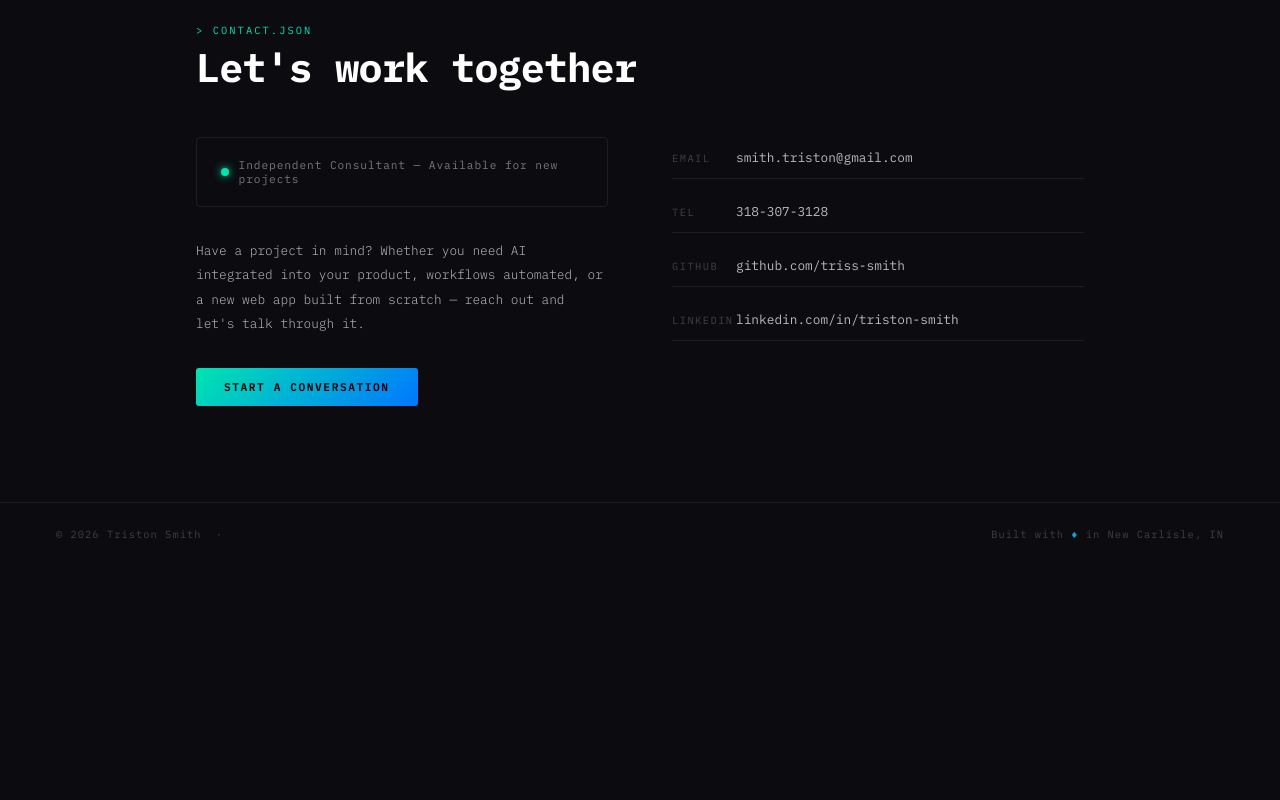
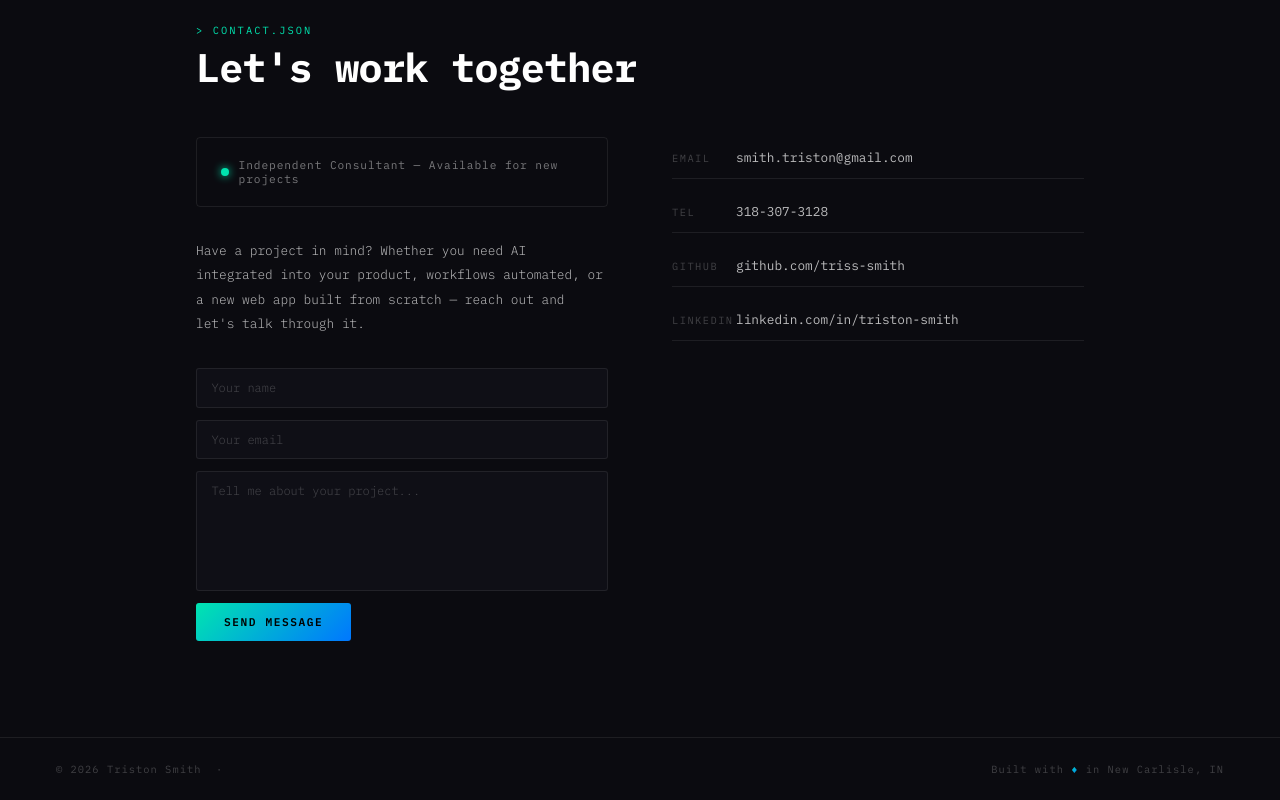
Before and after one commit to triss-smith/triss-smith, a plain HTML site: page index.html in a window 1280 px wide. Shown: the part 2307-3107 px from the top of the page. Before the commit the page ends 2872 px from the top, so only its background shows below. Drawn offline with Linux system fonts and the light colour scheme.

Commit message:
Add Formspree contact form to replace non-functional button

```diff
--- a/index.html
+++ b/index.html
@@ -442,6 +442,48 @@
       50% { opacity: 0.4; }
     }
 
+    /* ── Contact form ────────────────────────────────────────── */
+    .contact-form {
+      display: flex;
+      flex-direction: column;
+      gap: 0.75rem;
+      margin-top: 1.5rem;
+    }
+
+    .contact-form input,
+    .contact-form textarea {
+      font-family: var(--font);
+      font-size: 0.75rem;
+      font-weight: 300;
+      color: var(--white);
+      background: var(--bg2);
+      border: 1px solid var(--dim4);
+      border-radius: 3px;
+      padding: 0.7rem 0.9rem;
+      width: 100%;
+      transition: border-color 0.2s;
+      resize: none;
+      outline: none;
+    }
+
+    .contact-form input::placeholder,
+    .contact-form textarea::placeholder {
+      color: var(--dim3);
+    }
+
+    .contact-form input:focus,
+    .contact-form textarea:focus {
+      border-color: rgba(0,229,176,0.4);
+    }
+
+    .contact-form textarea {
+      height: 120px;
+    }
+
+    .contact-form .btn {
+      align-self: flex-start;
+    }
+
     /* ── Footer ───────────────────────────────────────────────── */
     footer {
       position: relative;
@@ -644,7 +686,16 @@
             your product, workflows automated, or a new web app built
             from scratch — reach out and let's talk through it.
           </p>
-          <a href="#contact" class="btn btn-primary">Start a conversation</a>
+          <form
+            action="https://formspree.io/f/xnjodbkb"
+            method="POST"
+            class="contact-form"
+          >
+            <input type="text" name="name" placeholder="Your name" required>
+            <input type="email" name="email" placeholder="Your email" required>
+            <textarea name="message" placeholder="Tell me about your project..." required></textarea>
+            <button type="submit" class="btn btn-primary">Send message</button>
+          </form>
         </div>
         <div class="contact-links reveal">
           <a href="mailto:smith.triston@gmail.com" class="contact-link">
```
